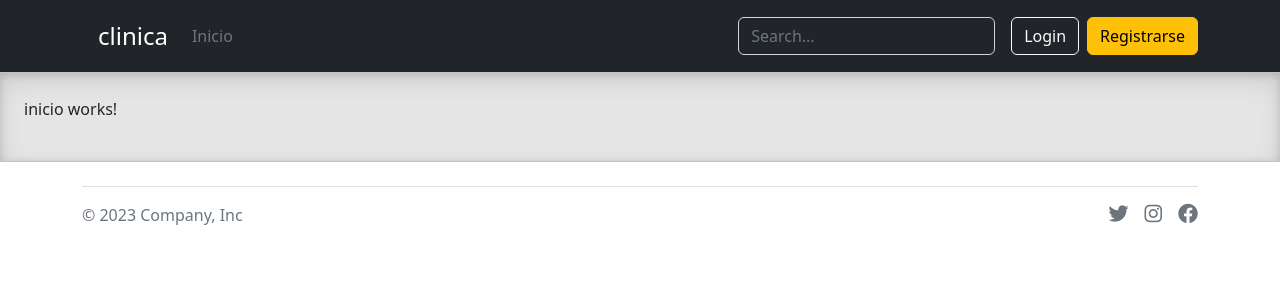
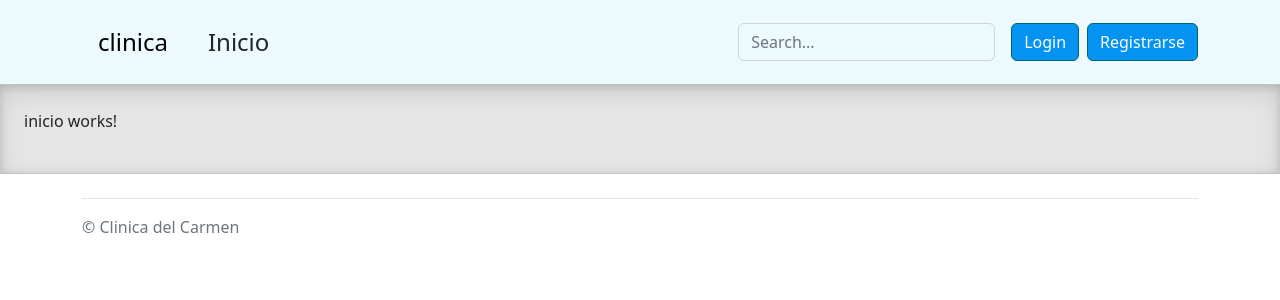
Before and after one commit to jenunezb/frontclinica, an Angular app: page / in a window 1280 px wide. Shown: the top 300 px of the page. Built offline with nearby package versions, Linux system fonts and the light colour scheme.

Commit message:
cambio de colores

```diff
--- a/src/app/app.component.html
+++ b/src/app/app.component.html
@@ -2,22 +2,21 @@
   <div class="container">
   <div class="d-flex flex-wrap align-items-center justify-content-center
   justify-content-lg-start">
-  <a routerLink="" class="d-flex align-items-center mb-2 mb-lg-0 text-white
+  <a routerLink="" class="d-flex align-items-center mb-2 mb-lg-0 text-bg-dark
   text-decoration-none">
 
   <span class="fs-4 ms-3 me-3">{{title}}</span>
   </a>
   <ul class="nav col-12 col-lg-auto me-lg-auto mb-2 justify-content-center mb-md-0">
-  <li><a routerLink="" class="nav-link px-2 text-secondary">Inicio</a></li>
+  <li><a routerLink="" class="nav-link px-2 text-secondary fs-4 ms-3 me-3 text-dark">Inicio</a></li>
   </ul>
   <form class="col-12 col-lg-auto mb-3 mb-lg-0 me-lg-3" role="search">
   <input type="search" class="form-control form-control-dark text-bg-dark"
   placeholder="Search..." aria-label="Search">
   </form>
   <div class="text-end">
-  <button type="button" routerLink="/login" class="btn btn-outline-light
-  me-2">Login</button>
-  <button type="button" routerLink="/registro-paciente" class="btn btn-warning">Registrarse</button>
+  <button type="login-button" routerLink="/login" class="btn btn-warning me-2">Login</button>
+  <button type="login-button" routerLink="/registro-paciente" class="btn btn-warning">Registrarse</button>
   </div>
   </div>
   </div>
@@ -31,15 +30,7 @@
 <footer class="d-flex flex-wrap justify-content-between align-items-center py-3 my-4
 border-top">
 <div class="col-md-4 d-flex align-items-center">
-<span class="mb-3 mb-md-0 text-muted">&copy; 2023 Company, Inc</span>
+<span class="mb-3 mb-md-0 text-muted">&copy; Clinica del Carmen</span>
 </div>
-<ul class="nav col-md-4 justify-content-end list-unstyled d-flex">
-<li class="ms-3"><a class="text-muted" href="#"><i class="fa-brands fa-twitter
-fs-5"></i></a></li>
-<li class="ms-3"><a class="text-muted" href="#"><i class="fa-brands fa-instagram
-fs-5"></i></a></li>
-<li class="ms-3"><a class="text-muted" href="#"><i class="fa-brands fa-facebook
-fs-5"></i></a></li>
-</ul>
 </footer>
 </div>
--- a/src/index.html
+++ b/src/index.html
@@ -3,7 +3,6 @@
 <head>
   <link rel="stylesheet" href="assets\ccs\bootstrap.min.css">
   <script src="assets/js/bootstrap.bundle.min.js"></script>
-  <link rel="stylesheet" href="assets\ccs\all.min.css">
   <meta charset="utf-8">
   <title>Clinica</title>
   <base href="/">
```
Also changed, not shown: src/assets/ccs/bootstrap.min.css.
